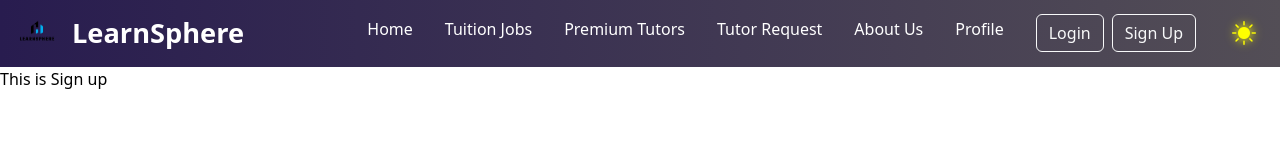
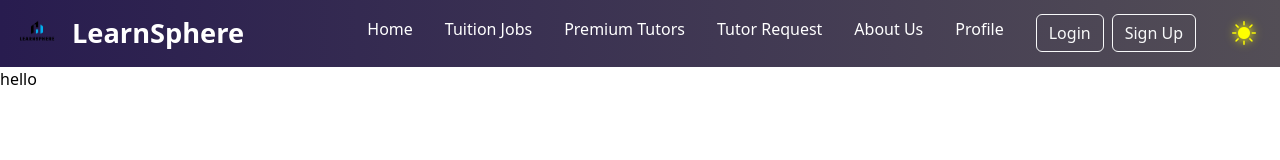
Before and after one commit to amaterasu0001/LearnSphere, a React (Vite) app: page /SignUp in a window 1280 px wide. Shown: the top 160 px of the page. Built offline with nearby package versions, Linux system fonts and the light colour scheme.

Commit message:
signup update

```diff
--- a/src/pages/SignUp.jsx
+++ b/src/pages/SignUp.jsx
@@ -1,7 +1,7 @@
 import React from "react";
 
 const SignUp = () => {
-  return <div>This is Sign up</div>;
+  return <div>hello</div>;
 };
 
 export default SignUp;
```
